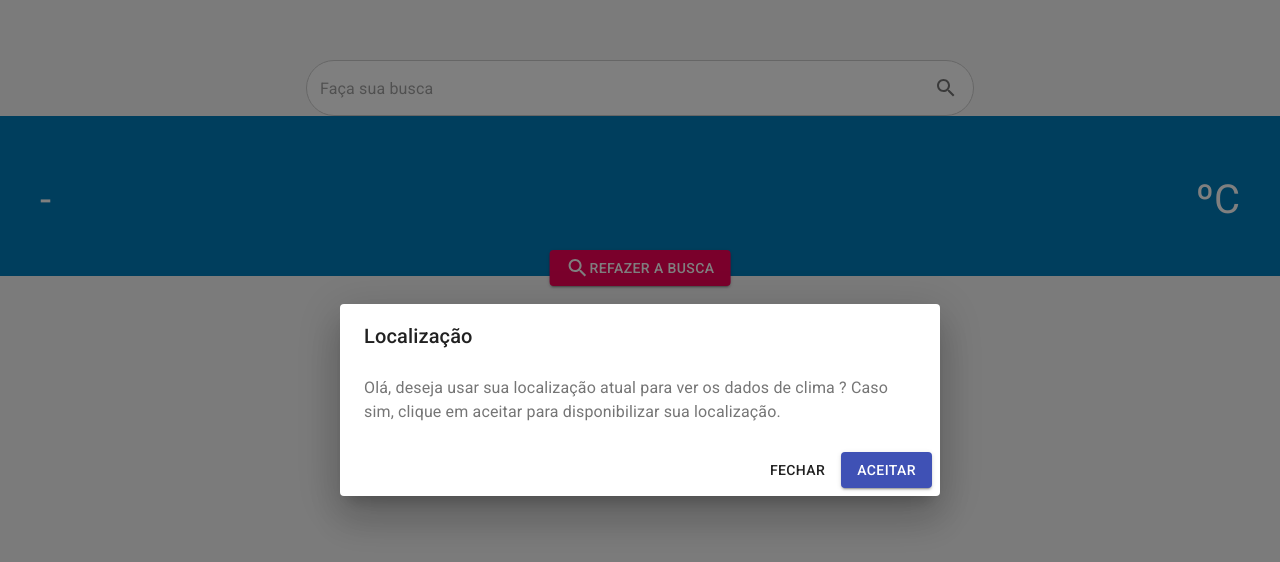
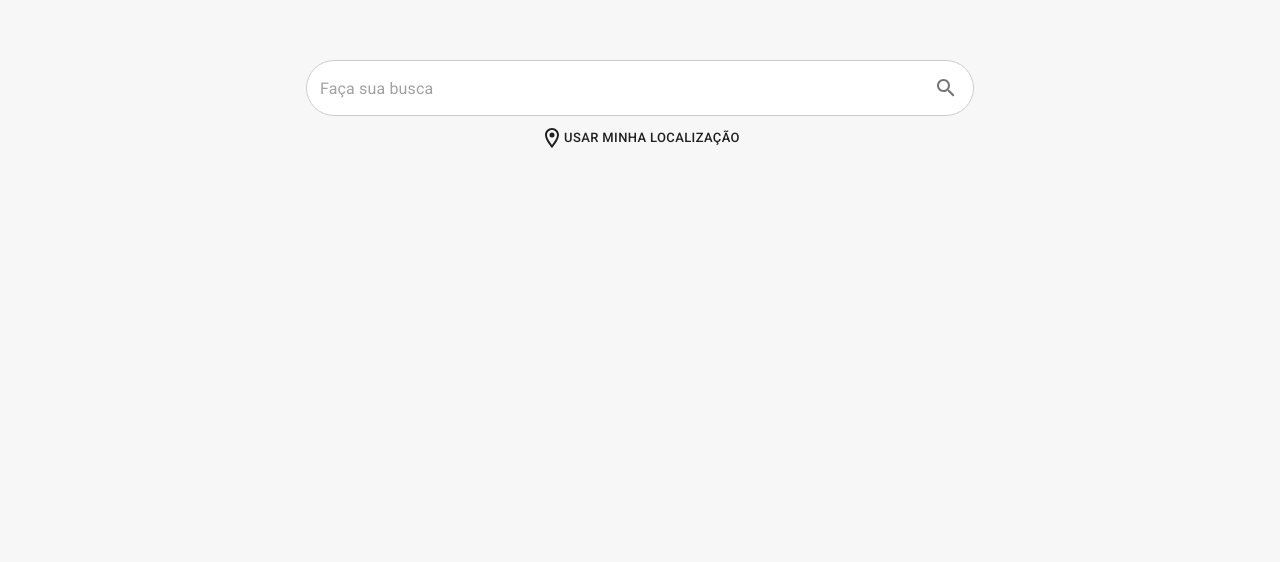
Before and after one commit to giacomette/teste-blueticket, a React (Create React App) app: page / in a window 1280 px wide. Shown: the top 562 px of the page. Built offline with nearby package versions, Linux system fonts and the light colour scheme.

Commit message:
Logica para refazer busca com localizacao

```diff
--- a/src/App.js
+++ b/src/App.js
@@ -1,6 +1,6 @@
 /* eslint-disable react-hooks/exhaustive-deps */
 import React, { useState, useEffect } from 'react';
-import HeaderPage from './components/HeaderPage';
+import SearchPage from './components/SearchPage';
 import { Body } from './styles';
 import ContentPage from './components/ContentPage';
 import AppContext from './AppContext';
@@ -35,10 +35,7 @@ function App() {
           })
       }}
     >
-      <Body>
-        <HeaderPage />
-        <ContentPage />
-      </Body>
+      <Body>{!value.location ? <SearchPage /> : <ContentPage />}</Body>
     </AppContext.Provider>
   );
 }
--- a/src/components/CardClima/CardClima.js
+++ b/src/components/CardClima/CardClima.js
@@ -1,10 +1,4 @@
 import React from 'react';
-import Card from '@material-ui/core/Card';
-import CardActionArea from '@material-ui/core/CardActionArea';
-import CardActions from '@material-ui/core/CardActions';
-import CardContent from '@material-ui/core/CardContent';
-import CardMedia from '@material-ui/core/CardMedia';
-import Button from '@material-ui/core/Button';
 import Typography from '@material-ui/core/Typography';
 import Skeleton from 'react-loading-skeleton';
 
--- a/src/components/ContentPage/ContentPage.js
+++ b/src/components/ContentPage/ContentPage.js
@@ -1,9 +1,11 @@
-import React, { useContext, useEffect, useState } from 'react';
+import React, { useContext, useEffect, useState, useCallback } from 'react';
 import { Button, Paper, Grid } from '@material-ui/core';
 import SearchIcon from '@material-ui/icons/Search';
+import Skeleton from 'react-loading-skeleton';
 import CardClima from '../CardClima';
 import AppContext from '../../AppContext';
-import { getCurrentWeather } from '../../services/search';
+import { getCurrentWeather, getForecast } from '../../services/search';
+import { clearLatLnt } from '../../services/gelocation';
 import ModalPermission from '../ModalPermission';
 import {
   Container,
@@ -17,6 +19,7 @@ function ContentPage() {
   const { value, updateState } = useContext(AppContext);
   const [isLoading, setIsLoading] = useState(false);
   const [currentWeather, setCurrentWeather] = useState({});
+  const [forecastWeather, setForecastWeather] = useState([]);
 
   useEffect(() => {
     if (!value.location) return;
@@ -41,11 +44,35 @@ function ContentPage() {
       }
     }
 
-    loadWeathers();
+    async function loadForecast() {
+      setIsLoading(true);
+
+      try {
+        const result = await getForecast({
+          lat: location.lat,
+          lon: location.lng
+        });
+
+        console.log('results', result);
+
+        setForecastWeather(result);
+      } catch (e) {
+      } finally {
+        setIsLoading(false);
+      }
+    }
+
+    Promise.all([loadWeathers(), loadForecast()]);
   }, [value]);
+
+  const clearStateLocation = useCallback(async () => {
+    await clearLatLnt();
+    updateState('location', null);
+  }, [updateState]);
 
   return (
     <React.Fragment>
+      <div>
         <WrapperHeader>
           <Container>
             <WrapperHeaderTitle>
@@ -55,7 +82,7 @@ function ContentPage() {
 
             <WrapperHeaderButton>
               <Button
-              onClick={() => updateState({})}
+                onClick={() => clearStateLocation()}
                 variant="contained"
                 color="secondary"
               >
@@ -66,37 +93,20 @@ function ContentPage() {
         </WrapperHeader>
 
         <ModalPermission />
-      {value.location ? (
-        <div>
+
+        {isLoading && <Skeleton height={170} />}
         <Container>
           <Grid container spacing={3}>
-              <Grid item xs={12}>
+            {forecastWeather.map((item, key) => (
+              <Grid item key={key} xs={12}>
                 <Paper>
-                  <CardClima data={currentWeather} isLoading={isLoading} />
+                  <CardClima data={item} />
                 </Paper>
               </Grid>
-              <Grid item xs={12} sm={6}>
-                <Paper>xs=12 sm=6</Paper>
-              </Grid>
-              <Grid item xs={12} sm={6}>
-                <Paper>xs=12 sm=6</Paper>
-              </Grid>
-              <Grid item xs={6} sm={3}>
-                <Paper>xs=6 sm=3</Paper>
-              </Grid>
-              <Grid item xs={6} sm={3}>
-                <Paper>xs=6 sm=3</Paper>
-              </Grid>
-              <Grid item xs={6} sm={3}>
-                <Paper>xs=6 sm=3</Paper>
-              </Grid>
-              <Grid item xs={6} sm={3}>
-                <Paper>xs=6 sm=3</Paper>
-              </Grid>
+            ))}
           </Grid>
         </Container>
       </div>
-      ) : null}
     </React.Fragment>
   );
 }
--- a/src/components/HeaderPage/index.js
+++ /dev/null
@@ -1,3 +0,0 @@
-import HeaderPage from './HeaderPage';
-
-export default HeaderPage;
--- a/src/components/ModalPermission/ModalPermission.js
+++ b/src/components/ModalPermission/ModalPermission.js
@@ -5,7 +5,6 @@ import DialogActions from '@material-ui/core/DialogActions';
 import DialogContent from '@material-ui/core/DialogContent';
 import DialogContentText from '@material-ui/core/DialogContentText';
 import DialogTitle from '@material-ui/core/DialogTitle';
-import ListAddress from '../ListAddress';
 import AppContext from '../../AppContext';
 import {
   requestPermissionLocation,
@@ -34,8 +33,6 @@ function ModalPermission() {
     try {
       setOpen(false);
       const coords = await requestPermissionLocation();
-
-      console.log('coords', coords);
 
       updateState('location', {
         lat: coords.latitude,
--- a/src/components/HeaderPage/HeaderPage.js
+++ b/src/components/SearchPage/SearchPage.js
@@ -1,17 +1,36 @@
-import React, { useState, useCallback, useContext } from 'react';
+import React, { useState, useCallback, useContext, useEffect } from 'react';
+import LocationOnOutlinedIcon from '@material-ui/icons/LocationOnOutlined';
 import { googleMaps } from '../../services/search';
-import { setLatLnt } from '../../services/gelocation';
+import {
+  setLatLnt,
+  checkPermissionLocation,
+  requestPermissionLocation
+} from '../../services/gelocation';
 import SearchInput from '../SearchInput/SearchInput';
-import { HeaderPageContainer } from './styles';
+import { HeaderPageContainer, ButtonLocation } from './styles';
 import ModalAddress from '../ModalAddress';
 import AppContext from '../../AppContext';
+import { Button } from '@material-ui/core';
 
-function HeaderPage() {
-  const { value, updateState } = useContext(AppContext);
+function SearchPage() {
+  const { updateState } = useContext(AppContext);
   const [openModal, setOpenModal] = useState(false);
   const [addressResults, setAddressResults] = useState([]);
   const [valueSearch, setValueSearch] = useState();
   const [isLoading, setIsLoading] = useState(false);
+  const [isLocationGrantedOrPrompt, setIsLocationGrantedOrPrompt] = useState(
+    false
+  );
+
+  useEffect(() => {
+    async function init() {
+      const result = await checkPermissionLocation();
+
+      setIsLocationGrantedOrPrompt(result !== 'denied');
+    }
+
+    init();
+  }, []);
 
   const saveAddress = useCallback(
     async address => {
@@ -44,7 +63,15 @@ function HeaderPage() {
     }
   }, [saveAddress, valueSearch]);
 
-  if (value && value.location) return null;
+  const getCurrentLocation = useCallback(async () => {
+    setIsLoading(true);
+    const coords = await requestPermissionLocation();
+    updateState('location', {
+      lat: coords.latitude,
+      lng: coords.longitude
+    });
+    setIsLoading(false);
+  }, [updateState]);
 
   return (
     <React.Fragment>
@@ -62,9 +89,17 @@ function HeaderPage() {
           onSearch={() => searchAddress()}
           isLoading={isLoading}
         />
+        {isLocationGrantedOrPrompt ? (
+          <ButtonLocation>
+            <Button size="small" onClick={() => getCurrentLocation()}>
+              <LocationOnOutlinedIcon />
+              Usar minha localização
+            </Button>
+          </ButtonLocation>
+        ) : null}
       </HeaderPageContainer>
     </React.Fragment>
   );
 }
 
-export default HeaderPage;
+export default SearchPage;
--- /dev/null
+++ b/src/components/SearchPage/index.js
@@ -0,0 +1,3 @@
+import SearchPage from './SearchPage';
+
+export default SearchPage;
--- a/src/components/HeaderPage/styles.js
+++ b/src/components/SearchPage/styles.js
@@ -8,3 +8,8 @@ export const HeaderPageContainer = styled.div`
   margin-top: 60px;
   padding: 0 16px;
 `;
+
+export const ButtonLocation = styled.div`
+  text-align: center;
+  margin-top: 6px;
+`;
--- a/src/services/search.js
+++ b/src/services/search.js
@@ -42,7 +42,7 @@ export async function getCurrentWeather({ lat, lon }) {
 }
 
 export async function getForecast({ lat, lon }) {
-  const { data } = await axios.get(`${weatherUrl}/forecast`, {
+  const { data: results } = await axios.get(`${weatherUrl}/forecast`, {
     params: {
       lat,
       lon,
@@ -50,21 +50,18 @@ export async function getForecast({ lat, lon }) {
     }
   });
 
+  return results.map(data => {
     const { main } = data;
-
-  console.log('data Forecast', data)
-
     return {
       humidity: main.humidity,
       temp: convertKelvinToCelsius(main.temp),
       temp_max: convertKelvinToCelsius(main.temp_max),
       temp_min: convertKelvinToCelsius(main.temp_min),
-    name: data.name,
-    country: data.sys.country
+      name: data.city.name,
+      country: data.city.country
     };
+  });
 }
-
-
 
 export function saveHistory(search) {
   const results = getHistory();
```
Lines whose indentation alone changed are shown as unchanged.
